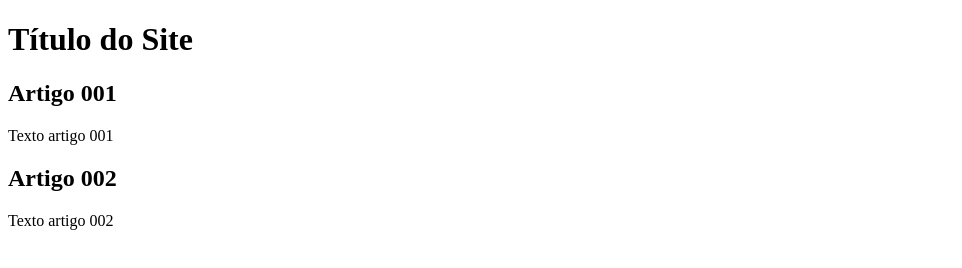
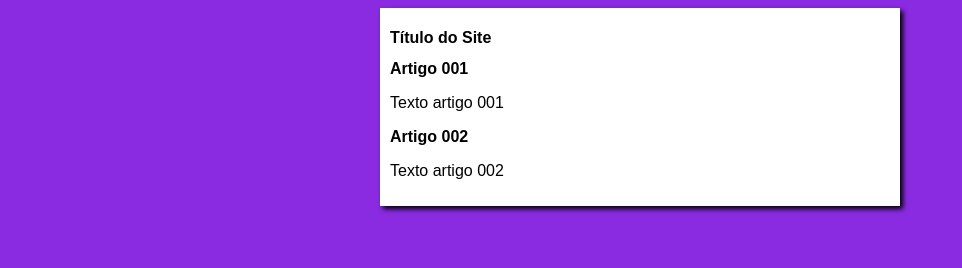
Before and after one commit to diego-bortolucci27/aula-branch, a plain HTML site: page index.html in a window 1280 px wide. Shown: the whole page, without its empty margins (0-962 px from the left). Drawn offline with Linux system fonts and the light colour scheme.

Commit message:
iniciei o design

```diff
--- /dev/null
+++ b/css/index.css
@@ -0,0 +1,19 @@
+*
+{
+    font-family: Arial, Helvetica, sans-serif;
+    font-size: 16px;
+}
+
+body
+{
+    background-color: blueviolet;
+}
+
+main
+{
+    background-color: white;
+    width: 500px;
+    margin: auto;
+    padding: 10px;
+    box-shadow: 3px 3px 5px black;
+}
--- a/index.html
+++ b/index.html
@@ -4,6 +4,7 @@
     <meta charset="UTF-8">
     <meta name="viewport" content="width=device-width, initial-scale=1.0">
     <title>Aula Branch</title>
+    <link rel="stylesheet" href="css/index.css">
 </head>
 <body>
     <main>
```
